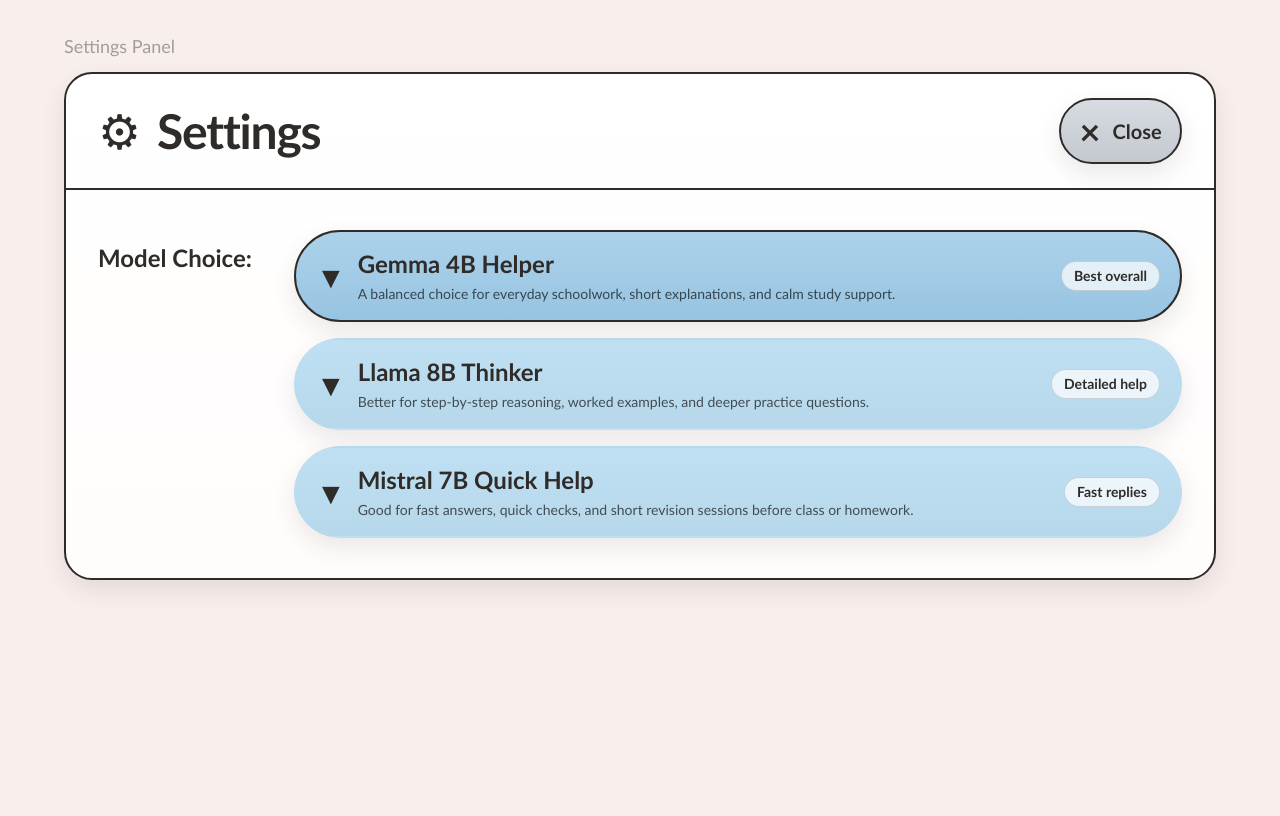
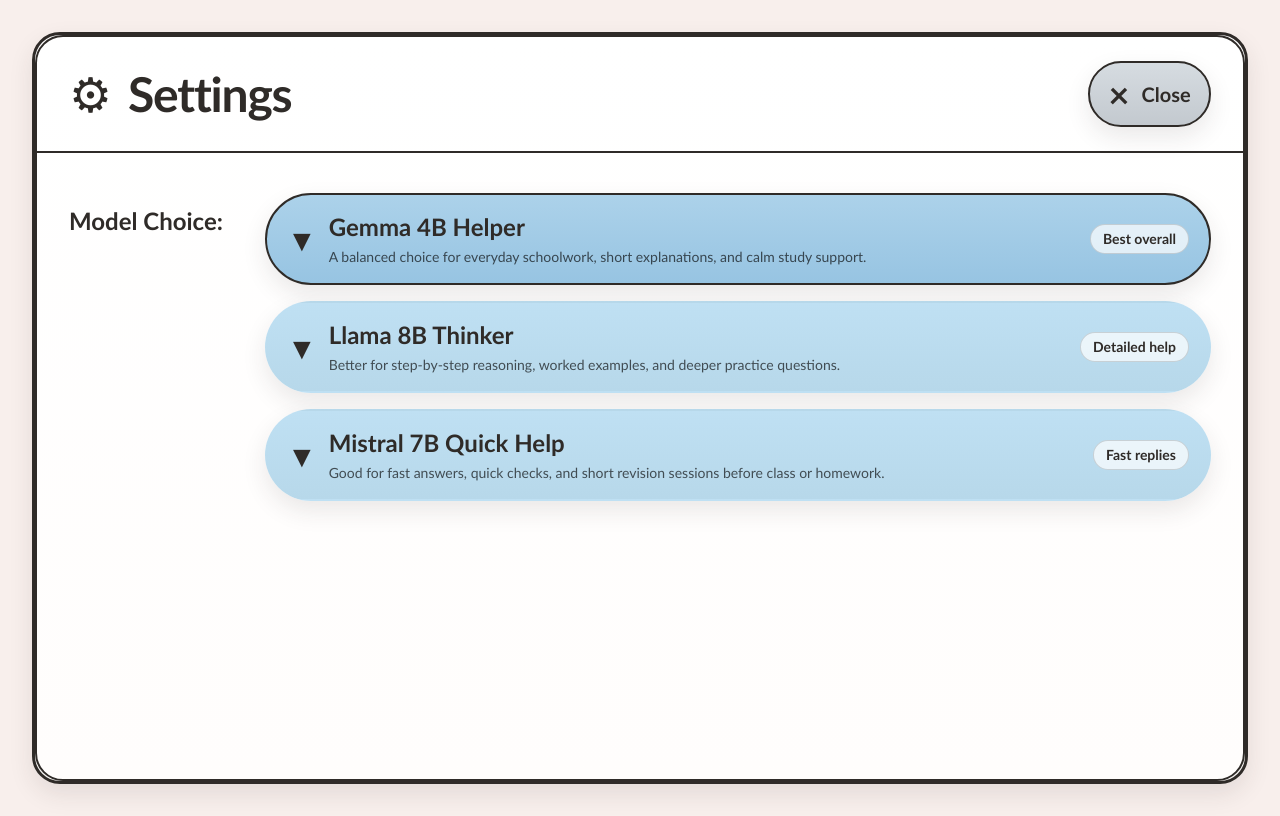
Before and after one commit to sheza-chaudhry/Capstone-AI-Powered-Learning-Platform, a Next.js app in the folder frontend/: page /settings in a window 1280 px wide. Built offline with nearby package versions, Linux system fonts and the light colour scheme.

Commit message:
Created the settings page

```diff
--- a/frontend/app/settings/page.tsx
+++ b/frontend/app/settings/page.tsx
@@ -24,8 +24,7 @@
 
   return (
     <main className="min-h-screen bg-[var(--page-bg)] p-4 md:p-8">
-      <div className="mx-auto max-w-6xl">
-        <div className="mb-3 text-lg font-medium text-black/35">Settings Panel</div>
+      <div className="app-shell mx-auto flex min-h-[calc(60vh-2rem)] max-w-7xl overflow-hidden rounded-[28px] md:min-h-[calc(100vh-3rem)]">
 
         <section className="settings-card overflow-hidden">
           <header className="flex flex-wrap items-center justify-between gap-4 border-b-2 border-[var(--ink)] px-6 py-6 md:px-8">
```
